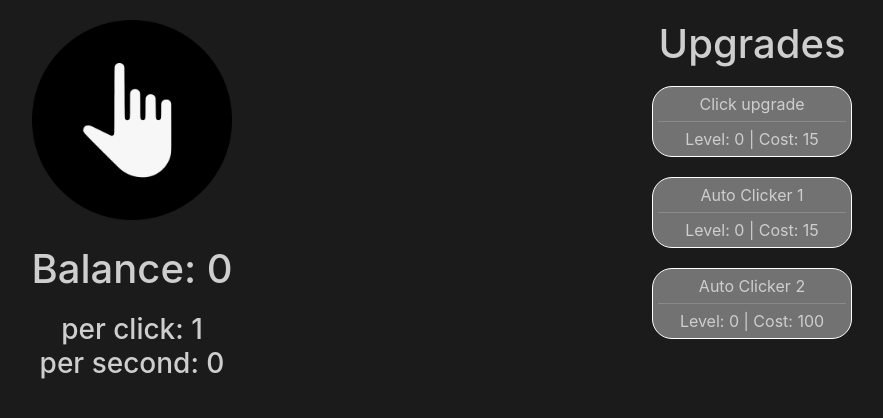
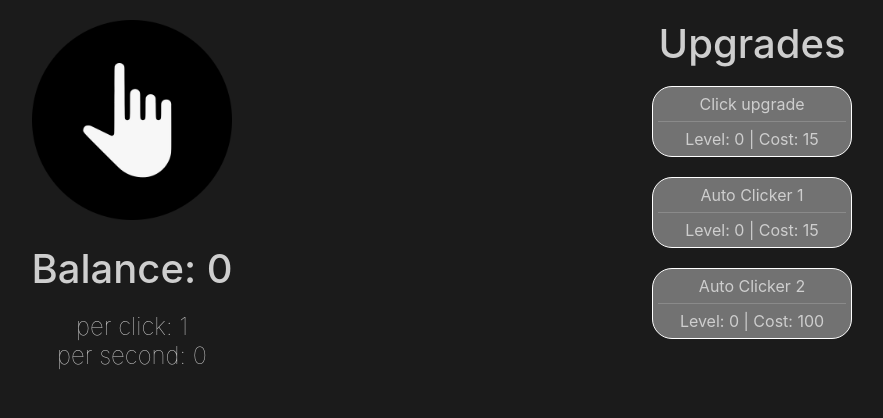
Before and after one commit to AntonioToni/idle-clicker, a React (Create React App) app: page / in a window 1280 px wide. Shown: the top 418 px of the page, without its empty margins (198-1081 px from the left). Built offline with nearby package versions, Linux system fonts and the light colour scheme.

Commit message:
Font weight, h3->h4

```diff
--- a/src/components/Stats.css
+++ b/src/components/Stats.css
@@ -6,6 +6,7 @@
   margin: 0 0 20px 0;
 }
 
-.stats h3 {
+.stats h4 {
   margin: 0;
+  font-weight: 100;
 }
--- a/src/components/displayStats.tsx
+++ b/src/components/displayStats.tsx
@@ -28,8 +28,8 @@ export function DisplayStats(props : {
   return(
     <div className="stats">
       <h1>Balance: {addcomma(Math.trunc(displayBalance))}</h1>
-      <h3>per click: {props.clickIncrement}</h3>
-      <h3>per second: {props.autoIncrement}</h3>
+      <h4>per click: {props.clickIncrement}</h4>
+      <h4>per second: {props.autoIncrement}</h4>
     </div>
   )
 }
```
